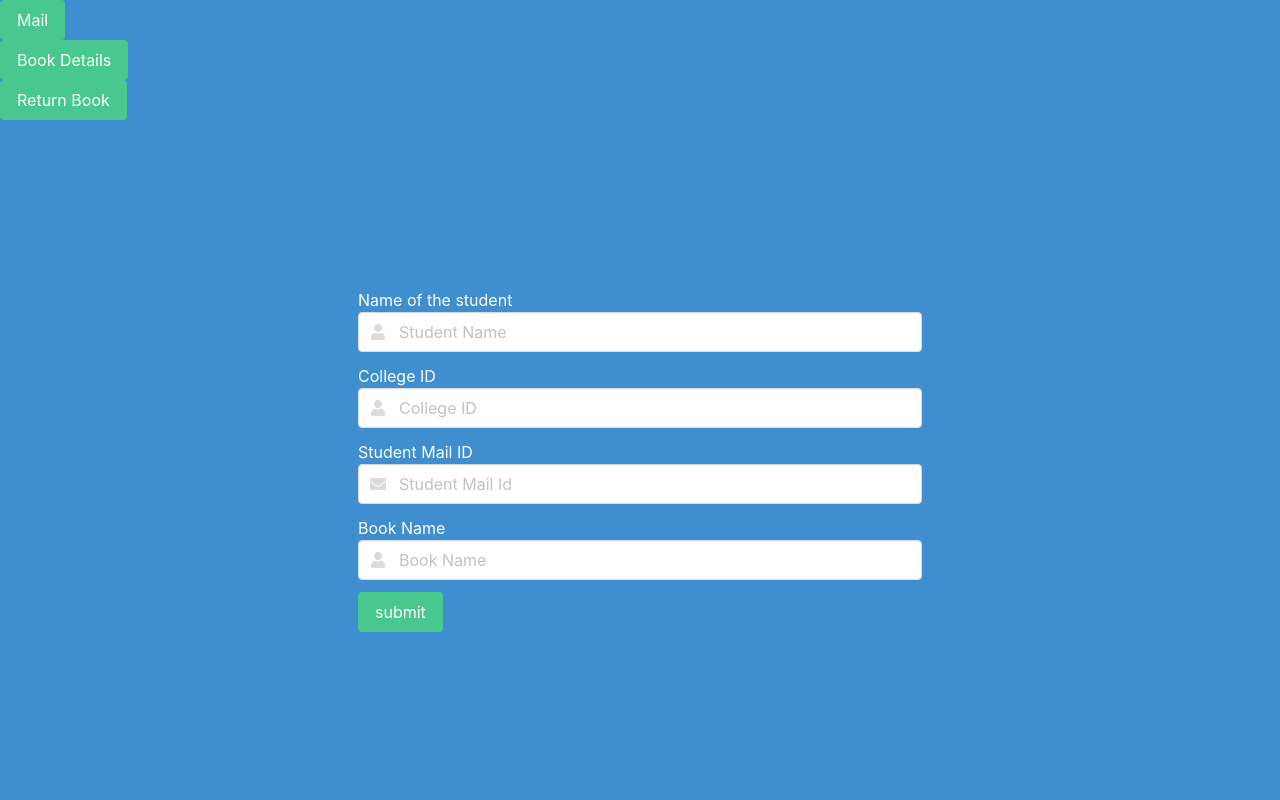
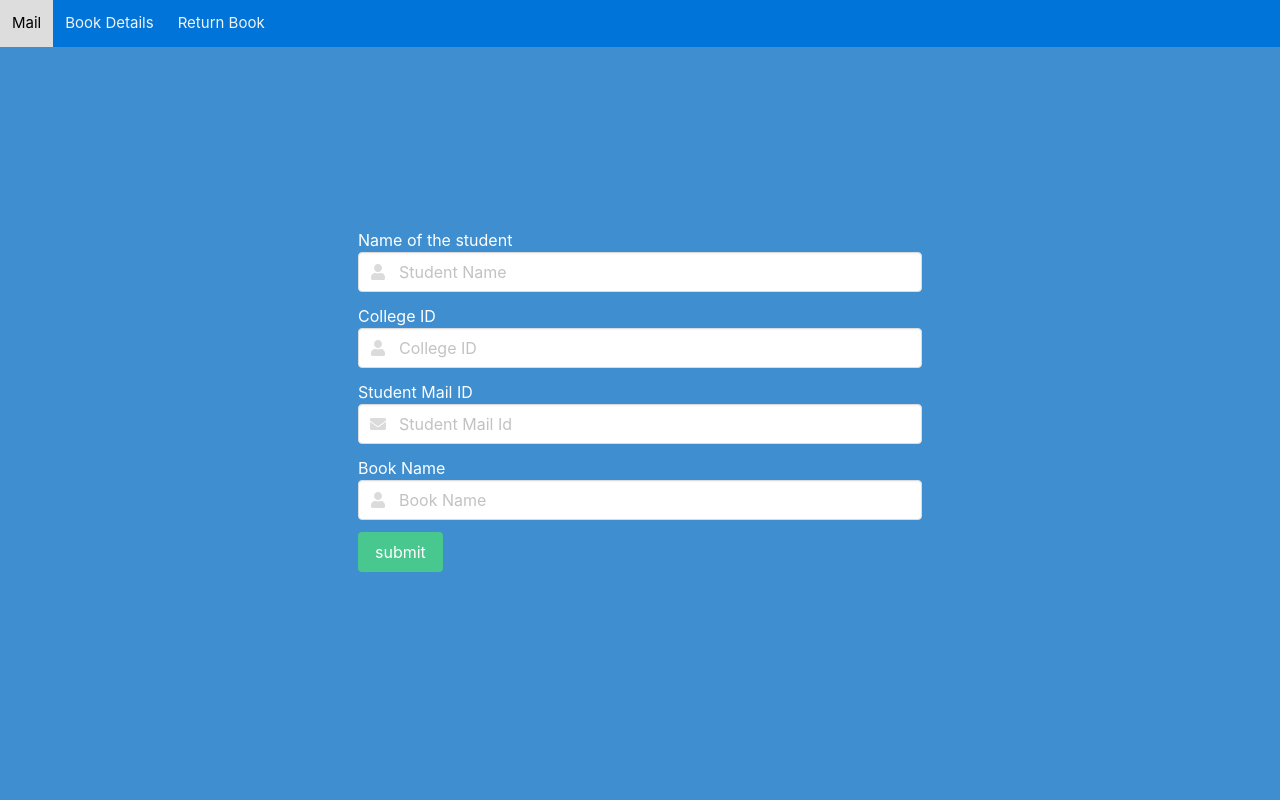
Before and after one commit to sathu08/library-management, a Flask app: page / in a window 1280 px wide. Run offline with Flask 2, Linux system fonts and the light colour scheme; parts of the project's set-up code (start-up, migrations or seed data) failed here and were passed over; some libraries are stand-ins or nearby versions.

Commit message:
Update index.html

```diff
--- a/templates/index.html
+++ b/templates/index.html
@@ -1,31 +1,40 @@
 <!DOCTYPE html>
 <html lang="eng">
-
 <head>
   <meta charset="utf-8">
   <meta name="viewport" content="width=device-width, initial-scale=1">
   <title>Book Library</title>
   <link rel="stylesheet" href="https://cdn.jsdelivr.net/npm/bulma@0.8.0/css/bulma.min.css">
   <script defer src="https://use.fontawesome.com/releases/v5.3.1/js/all.js"></script>
+  <style>
+        #navlist {
+            background-color: #0074D9;
+            position: absolute;
+            width: 100%;
+        }
+        #navlist a {
+            float:left;
+            display: block;
+            color: #f2f2f2;
+            text-align: center;
+            padding: 12px;
+            text-decoration: none;
+            font-size: 15px;
+        }
+        #navlist a:hover {
+            background-color: #ddd;
+            color: black;
+        }
+    </style>
 </head>
 
 <body>
   <section class="hero is-info is-fullheight">
-    <form action="/Sent_mail">
-              <div style="text-align:left">
-                <button type="submit" class="button is-success">Mail</button>
-              </div>
-    </form >
-    <form action="/book_details">
-              <div style="text-align:left">
-                <button type="submit" class="button is-success">Book Details</button>
-              </div>
-            </form >
-    <form action="/book_return">
-              <div style="text-align:left">
-                <button type="submit" class="button is-success">Return Book</button>
-              </div>
-            </form >
+    <div id="navlist">
+        <a href="/Sent_mail">Mail</a>
+        <a href="/book_details">Book Details</a>
+        <a href="book_return">Return Book</a>
+    </div>
     <div class="hero-body">
       <div class="container">
         <div class="columns is-centered">
```
